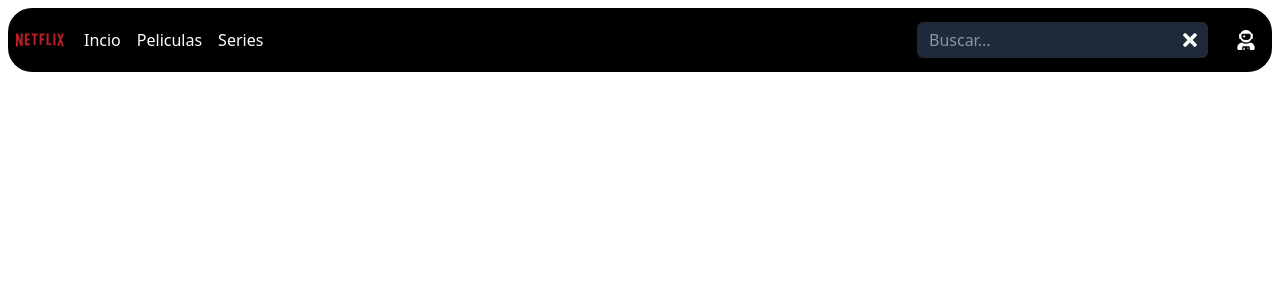
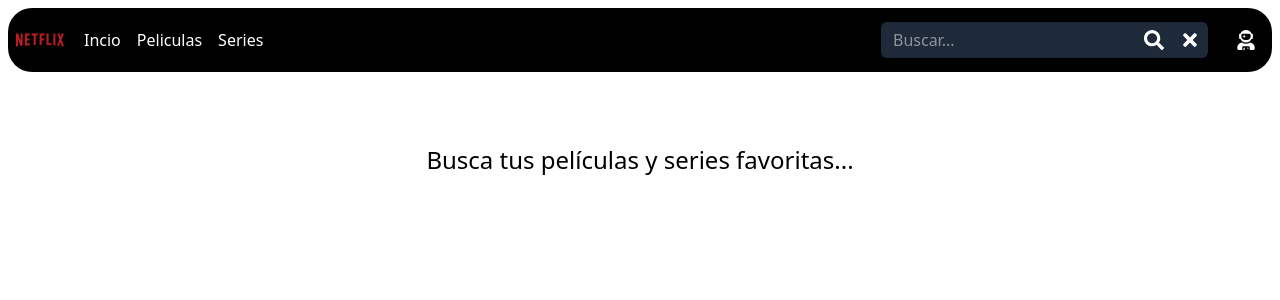
Before and after one commit to WillyBarrios/Proyecto-Netflox, a React (Vite) app: page / in a window 1280 px wide. Both pictures are taken after a click on the button 1190 px from the left and 40 px from the top of the page. Shown: the top 300 px of the page. Built offline with nearby package versions, Linux system fonts and the light colour scheme.

Commit message:
se la agrego backend al de busqueda de la api youtube todo documentado.

```diff
--- a/package.json
+++ b/package.json
@@ -15,7 +15,8 @@
     "react": "^19.1.0",
     "react-dom": "^19.1.0",
     "react-icons": "^5.5.0",
-    "tailwindcss": "^4.1.11"
+    "tailwindcss": "^4.1.11",
+    "youtube-api": "^3.0.2"
   },
   "devDependencies": {
     "@eslint/js": "^9.30.1",
--- a/src/App.jsx
+++ b/src/App.jsx
@@ -1,12 +1,11 @@
-import Nabvar from "./components/Navbar"
+import Navbar from "./components/Navbar";
 
 function App() {
-
   return (
-    <>
-      <Nabvar />
-    </>
-  )
+    <div className="bg-white min-h-screen">
+      <Navbar />
+    </div>
+  );
 }
 
-export default App
+export default App;
--- a/src/components/Navbar.jsx
+++ b/src/components/Navbar.jsx
@@ -2,29 +2,89 @@ import { useState, useEffect } from 'react';
 import netflixLogo from '../assets/netflix.svg';
 import { FaSearch, FaUserAstronaut, FaTimes, FaBars } from 'react-icons/fa';
 
-// Navbar items arry  de objetos con texto y enlace
+// Componente para mostrar la lista de videos
+const VideoList = ({ videos }) => {
+    // Mensaje inicial si no hay videos y no se ha buscado nada.
+    if (!videos.length) {
+        return <div className="text-black text-center pt-12 text-2xl">Busca tus películas y series favoritas...</div>;
+    }
+
+    return (
+        <div className="p-4 grid grid-cols-1 sm:grid-cols-2 md:grid-cols-3 lg:grid-cols-4 gap-4">
+            {videos.map(video => (
+                <div key={video.id.videoId} className="bg-gray-900 rounded-lg overflow-hidden transform hover:scale-105 transition-transform duration-300">
+                    <a href={`https://www.youtube.com/watch?v=${video.id.videoId}`} target="_blank" rel="noopener noreferrer">
+                        <img src={video.snippet.thumbnails.medium.url} alt={video.snippet.title} className="w-full" />
+                        <div className="p-4">
+                            <h3 className="text-white font-bold truncate">{video.snippet.title}</h3>
+                            <p className="text-gray-400 text-sm">{video.snippet.channelTitle}</p>
+                        </div>
+                    </a>
+                </div>
+            ))}
+        </div>
+    );
+};
+
+// *Navbar items array  de objetos con texto y enlace
 const itemsnav = [
     { text: 'Incio', href: '#' },
     { text: 'Peliculas', href: '#about' },
     { text: 'Series', href: '#contact' }
 ];
-// Navbar component
+// *Navbar componente
 function Navbar() {
-    // Estados para controlar la visibilidad de los elementos
+    // *Estados para controlar la visibilidad de los elementos
     const [isSearchVisible, setIsSearchVisible] = useState(false);
-    // Estado para controlar el estado del menú
+    // *Estado para controlar el estado del menú
     const [isMenuOpen, setIsMenuOpen] = useState(false);
-    // Función para alternar la visibilidad de la barra de búsqueda
+    // *Estado para el input de búsqueda
+    const [query, setQuery] = useState('');
+
+    // --- Lógica y estado de la búsqueda ---
+    const [videos, setVideos] = useState([]);
+    const [error, setError] = useState(null);
+    const [isLoading, setIsLoading] = useState(false);
+    const API_KEY = import.meta.env.VITE_YOUTUBE_API_KEY;
+
+
+    // *Función para alternar la visibilidad de la barra de búsqueda
     const toggleSearch = () => {
         setIsSearchVisible(!isSearchVisible);
     };
 
-    // Función para alternar el estado del menú
+    // *Función para alternar el estado del menú
     const toggleMenu = () => {
         setIsMenuOpen(!isMenuOpen);
     }
 
-    // Efecto para evitar el scroll del body cuando el menú está abierto
+    // *Función para manejar la búsqueda
+    const handleSearch = async (e) => {
+        e.preventDefault(); // Evita que la página se recargue
+        if (!query.trim()) return;
+
+        setIsLoading(true);
+        setError(null);
+        try {
+            const response = await fetch(`https://www.googleapis.com/youtube/v3/search?part=snippet&q=${query.trim()}&key=${API_KEY}&maxResults=20&type=video`);
+            if (!response.ok) {
+                const errorData = await response.json();
+                throw new Error(errorData.error.message || 'Error al buscar videos');
+            }
+            const data = await response.json();
+            setVideos(data.items || []);
+            if (data.items.length === 0) {
+                setError("No se encontraron videos para tu búsqueda.");
+            }
+        } catch (err) {
+            console.error(err);
+            setError(err.message);
+        } finally {
+            setIsLoading(false);
+        }
+    };
+
+    // *Efecto para evitar el scroll del body cuando el menú está abierto
     useEffect(() => {
         if (isMenuOpen) {
             document.body.style.overflow = 'hidden';
@@ -32,14 +92,14 @@ function Navbar() {
             document.body.style.overflow = 'unset';
         }
 
-        // Función de limpieza para reestablecer el scroll si el componente se desmonta
+        // *Función de limpieza para reestablecer el scroll si el componente se desmonta
         return () => { document.body.style.overflow = 'unset' };
     }, [isMenuOpen]); // Se ejecuta cada vez que isMenuOpen cambia
 
     return (
         <>
-        {/* Opción recomendada: La barra ocupa casi todo el ancho, manteniendo un margen. */}
-        <nav className="m-2 p-2 flex justify-between items-center bg-black text-white rounded-3xl absolute top-0 inset-x-0 z-40">
+        {/* La barra de navegación ahora es 'fixed' para que se quede fija en la parte superior. */}
+        <nav className="m-2 p-2 flex justify-between items-center bg-black text-white rounded-3xl fixed top-0 inset-x-0 z-40">
             {/* Lado izquierdo: Hamburguesa en móvil, Logo y links en desktop */}
             <div className="flex items-center space-x-5">
                 <div className="md:hidden">
@@ -65,12 +125,22 @@ function Navbar() {
             {/* Lado derecho: Iconos de búsqueda y usuario (siempre visibles) */}
             <div className="flex items-center space-x-5">
                 {isSearchVisible ? (
-                    <div className="flex items-center bg-gray-800 rounded-md">
-                        <input type="text" placeholder="Buscar..." className="bg-transparent text-white px-3 py-1 rounded-md focus:outline-none" autoFocus />
-                        <button onClick={toggleSearch} aria-label="Cerrar búsqueda" className="p-2 hover:text-gray-300">
+                    <form onSubmit={handleSearch} className="flex items-center bg-gray-800 rounded-md">
+                        <input
+                            type="text"
+                            placeholder="Buscar..."
+                            className="bg-transparent text-white px-3 py-1 rounded-md focus:outline-none"
+                            autoFocus
+                            value={query}
+                            onChange={(e) => setQuery(e.target.value)}
+                        />
+                        <button type="submit" aria-label="Buscar" className="p-2 hover:text-gray-300">
+                            <FaSearch size={20} />
+                        </button>
+                        <button type="button" onClick={toggleSearch} aria-label="Cerrar búsqueda" className="p-2 hover:text-gray-300">
                             <FaTimes size={20} />
                         </button>
-                    </div>
+                    </form>
                 ) : (
                     <button onClick={toggleSearch} aria-label="Abrir búsqueda" className="p-2 hover:text-gray-300">
                         <FaSearch size={20} />
@@ -82,7 +152,7 @@ function Navbar() {
         </nav>
         {/* --- Panel del Menú Móvil --- */}
         {isMenuOpen && (
-            <div className="md:hidden absolute top-0 left-0 w-full h-screen bg-black/95 flex flex-col items-center justify-center text-white z-50">
+            <div className="md:hidden fixed top-0 left-0 w-full h-screen bg-black/95 flex flex-col items-center justify-center text-white z-50">
                 <button onClick={toggleMenu} className="absolute top-6 right-7" aria-label="Cerrar menú">
                     <FaTimes size={24} />
                 </button>
@@ -93,9 +163,15 @@ function Navbar() {
                 </ul>
             </div>
         )}
+
+        {/* --- Contenido Principal con los Resultados --- */}
+        <main className="pt-24"> {/* Padding superior para que el contenido no quede debajo de la nav */}
+            {isLoading && <div className="text-black text-center pt-12 text-2xl">Buscando...</div>}
+            {error && !isLoading && <div className="text-red-500 text-center pt-12 text-2xl">{error}</div>}
+            {!isLoading && <VideoList videos={videos} />}
+        </main>
         </>
     )
 }
 
-
 export default Navbar;
```
Also changed, not shown: 2 other files (tests, documents, lock files or other folders).
